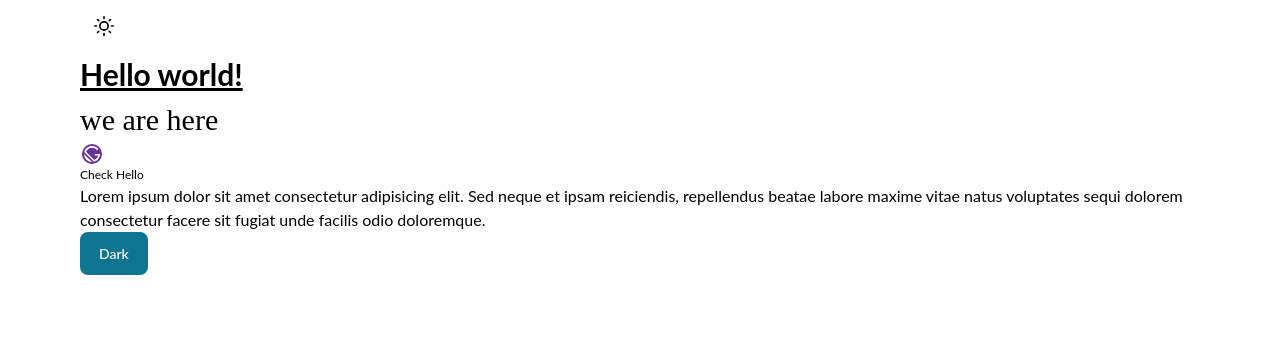
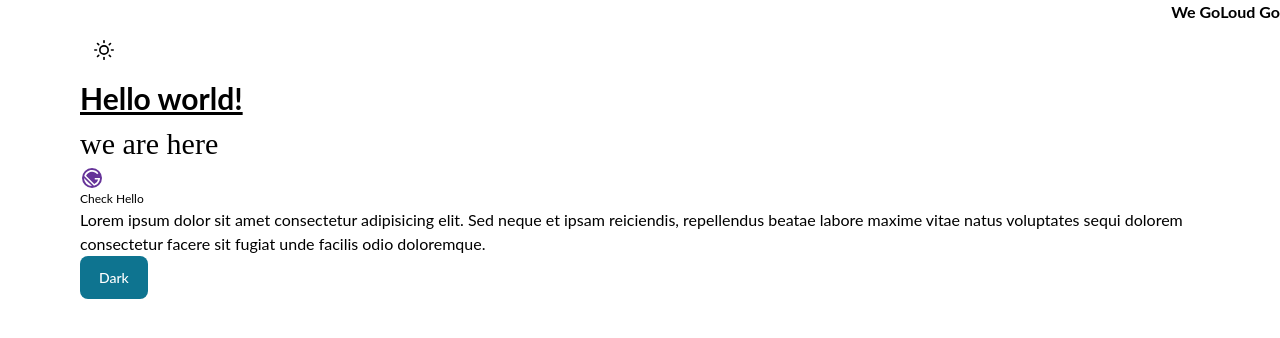
Before and after one commit to abisalde/Portfolio-V2, a Gatsby site: page / in a window 1280 px wide. Built offline with nearby package versions, Linux system fonts and the light colour scheme; Gatsby itself is replaced by a stand-in of ours; a web font is replaced by a local one.

Commit message:
feat: hooks, paths

```diff
--- a/gatsby-config.ts
+++ b/gatsby-config.ts
@@ -17,6 +17,7 @@ const config: GatsbyConfig = {
     "gatsby-plugin-tsconfig-paths",
     "gatsby-plugin-dark-mode",
     "gatsby-plugin-image",
+    "gatsby-plugin-transition-link",
     {
       resolve: "gatsby-plugin-manifest",
       options: {
--- a/package.json
+++ b/package.json
@@ -20,11 +20,13 @@
     "@react-icons/all-files": "^4.1.0",
     "flowbite": "^1.5.2",
     "flowbite-react": "^0.1.8",
+    "framer-motion": "^7.2.0",
     "gatsby": "^4.20.0",
     "gatsby-plugin-dark-mode": "^1.1.2",
     "gatsby-plugin-image": "^2.20.0",
     "gatsby-plugin-manifest": "^4.20.0",
     "gatsby-plugin-sharp": "^4.20.0",
+    "gatsby-plugin-transition-link": "^1.20.5",
     "gatsby-source-filesystem": "^4.20.0",
     "gatsby-transformer-sharp": "^4.20.0",
     "react": "^18.1.0",
--- a/src/@types/index.d.ts
+++ b/src/@types/index.d.ts
@@ -6,3 +6,8 @@ declare module "gatsby-plugin-dark-mode" {
   const ThemeToggler: React.FC<ThemeTogglerProps>;
   export const ThemeToggler;
 }
+
+declare module "gatsby-plugin-transition-link" {
+  export { TransitionHandler, TransitionState, TransitionPortal, TransitionObserver, useTriggerTransition };
+  export default TransitionLink;
+}
--- /dev/null
+++ b/src/hooks/index.ts
@@ -0,0 +1 @@
+export { default as useWindowSize } from "./useWindowSize";
--- /dev/null
+++ b/src/hooks/useWindowSize.tsx
@@ -0,0 +1,42 @@
+import { useCallback, useEffect, useState } from "react";
+
+type windowSize = {
+  width: undefined | number;
+  height: undefined | number;
+};
+
+const useWindowSize = () => {
+  const HEIGHT = window.innerHeight;
+  const DOC = document.documentElement;
+
+  const [windowSize, setWindowSize] = useState<windowSize>({
+    width: undefined,
+    height: undefined,
+  });
+
+  useEffect(() => {
+    heightUpdate();
+    handleWindowResize();
+    window.addEventListener("resize", heightUpdate);
+    window.addEventListener("resize", handleWindowResize);
+    return () => {
+      window.removeEventListener("resize", heightUpdate);
+      window.removeEventListener("resize", handleWindowResize);
+    };
+  }, []);
+
+  const heightUpdate = useCallback(() => {
+    DOC.style.setProperty("--app-height", `${HEIGHT}px`);
+  }, [HEIGHT]);
+
+  const handleWindowResize = useCallback(() => {
+    setWindowSize({
+      width: window.innerWidth,
+      height: window.innerHeight,
+    });
+  }, [window.innerHeight, window.innerWidth]);
+
+  return windowSize;
+};
+
+export default useWindowSize;
--- /dev/null
+++ b/src/shared/components/header/Header.tsx
@@ -0,0 +1,53 @@
+import React from "react";
+import { motion } from "framer-motion";
+import TransitionLink, { TransitionState } from "gatsby-plugin-transition-link";
+
+export enum LinkType {
+  Home = "index",
+  About = "about",
+  Projects = "projects",
+  Resume = "resume",
+  Contact = "contact",
+}
+
+interface HeaderProps {
+  view: typeof LinkType[keyof typeof LinkType];
+}
+
+const Header: React.FC<HeaderProps> = ({ view }) => {
+  return (
+    <TransitionState>
+      {({ transitionStatus }: any) => {
+        console.log("Transition Status", transitionStatus);
+        if (view !== "index") {
+          return (
+            <motion.div>
+              <div>12345</div>
+            </motion.div>
+          );
+        } else {
+          return (
+            <div className="flex justify-end">
+              <motion.div
+                className="flex flex-row justify-end"
+                initial={{ x: 500 }}
+                animate={transitionStatus === "exiting" ? { x: 500 } : { x: 0 }}
+                transition={{ duration: 2 }}
+              >
+                <a href="#" target="_blank" rel="noreferrer" aria-label="Social Links" className="self-end">
+                  <h1 className="m-0 text-purple-900 text-4xl font-bold">We Go</h1>
+                </a>
+
+                <a href="#" target="_blank" rel="noreferrer" aria-label="Social Links" className="self-end">
+                  <h1 className="m-0 text-primary text-4xl font-bold">Loud Go</h1>
+                </a>
+              </motion.div>
+            </div>
+          );
+        }
+      }}
+    </TransitionState>
+  );
+};
+
+export default Header;
--- /dev/null
+++ b/src/shared/components/header/index.ts
@@ -0,0 +1,2 @@
+export { default as Header } from "./Header";
+export { LinkType } from "./Header";
--- a/src/shared/components/layout/Layout.tsx
+++ b/src/shared/components/layout/Layout.tsx
@@ -1,33 +1,28 @@
-import React, { useCallback, useEffect } from "react";
+import React from "react";
+
+/**
+ * ? Local Imports
+ */
 import { ToggleButtonTheme } from "@utils";
-
-const HEIGHT = window.innerHeight;
-const DOC = document.documentElement;
+import { useWindowSize } from "@hooks";
+import { Header, LinkType } from "@portfolio-components/header";
 
 interface ILayoutProps {
   children: React.ReactNode;
 }
 
 const Layout: React.FC<ILayoutProps> = ({ children }) => {
-  const heightUpdate = useCallback(() => {
-    DOC.style.setProperty("--app-height", `${HEIGHT}px`);
-  }, [HEIGHT]);
-
-  useEffect(() => {
-    heightUpdate();
-    window.addEventListener("resize", heightUpdate);
-    return () => {
-      window.removeEventListener("resize", heightUpdate);
-    };
-  }, []);
+  const windowSize = useWindowSize();
 
   return (
     <div
-      className="flex flex-col bg-no-repeat bg-cover overflow-hidden transition-all duration-300"
+      className="flex flex-col bg-no-repeat bg-cover overflow-hidden transition-all duration-300 h-screen w-screen"
       style={{
         height: "var(--app-height)",
+        width: windowSize.width,
       }}
     >
+      <Header view={LinkType.Home} />
       <div className="container mx-auto">
         <header className="grid">
           <div className="flex flex-col py-2">
--- a/src/styles/global.css
+++ b/src/styles/global.css
@@ -12,24 +12,10 @@
     src: local("Rubik Dirt Display"), url("../assets/fonts/RubikDirt-Regular.ttf") format("truetype");
   }
 
-  :root {
-    --app-height: 100%;
-  }
-
-  html {
-    height: 100%;
-  }
-
   *,
   *::after,
   *::before {
     box-sizing: border-box;
-  }
-
-  .app {
-    height: 100vh;
-    height: var(--app-height);
-    backface-visibility: hidden;
   }
 
   body.dark {
--- a/src/styles/index.css
+++ b/src/styles/index.css
@@ -1,10 +1,7 @@
-#___gatsby {
-  height: 100vh;
-  height: var(--app-height);
-  max-width: 100%;
-  overflow: hidden;
-  transition: background-image 0.4s ease-in-out;
-  background-size: cover;
-  background-repeat: no-repeat;
-  position: relative;
+:root {
+  --app-height: 100%;
 }
+
+html {
+  height: 100%;
+}
--- a/tsconfig.paths.json
+++ b/tsconfig.paths.json
@@ -4,7 +4,8 @@
     "paths": {
       "@portfolio-components/*": ["./shared/components/*"],
       "@utils": ["./utils/"],
-      "@assets": ["./assets/"]
+      "@assets": ["./assets/"],
+      "@hooks": ["./hooks/"]
     }
   }
 }
```
Also changed, not shown: 1 other file.
